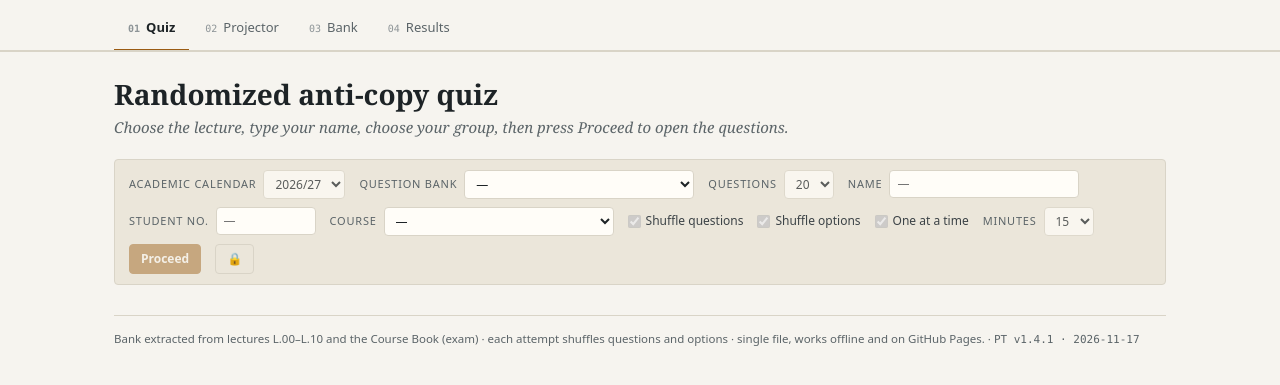
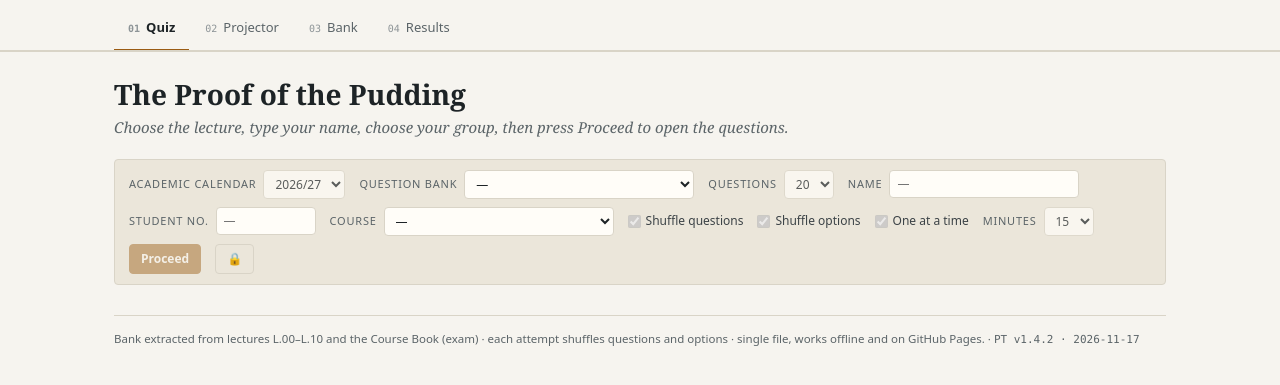
Before and after one commit to ncorticos/ec-ee-machine-pt, a plain HTML site: page index.html in a window 1280 px wide. Shown: the part 45-430 px from the top of the page. Drawn offline with Linux system fonts and the light colour scheme; no server answers.

Commit message:
Quiz title: A Prova dos Nove / The Proof of the Pudding
Co-Authored-By: Claude Opus 5.5 <noreply@anthropic.com>

```diff
--- a/index.html
+++ b/index.html
@@ -5,7 +5,7 @@
 <meta name="robots" content="noindex">
 <meta name="viewport" content="width=device-width, initial-scale=1">
 <!--
-  EC&EE Machine PT 1.4.1 — 2026-11-17 (clean copy of EC&EE Machine 1.30.0 for the Lisbon School of Architecture)
+  EC&EE Machine PT 1.4.2 — 2026-11-17 (clean copy of EC&EE Machine 1.30.0 for the Lisbon School of Architecture)
   Conforto Ambiental & Eficiência Energética / Environmental Comfort & Energy Efficiency
   Banco: 1252 perguntas (as 1383 da EC&EE Machine sem as 131 específicas da Polónia), aulas L.00–L.09 (EN) + L.00–L.03 (PT).
 
@@ -299,7 +299,7 @@ code.mono{background:var(--wash);border-color:var(--line2)}
   <section class="page" id="pg-bank"></section>
   <section class="page" id="pg-res"></section>
   <section class="page" id="pg-lab"></section>
-  <footer><span data-t="foot">Bank extracted from lectures L.00–L.10 and the Course Book (exam) · each attempt shuffles questions and options · single file, works offline and on GitHub Pages.</span> · <span class="meta" title="Version · release date and time (Lisbon)">PT v1.4.1 · 2026-11-17</span></footer>
+  <footer><span data-t="foot">Bank extracted from lectures L.00–L.10 and the Course Book (exam) · each attempt shuffles questions and options · single file, works offline and on GitHub Pages.</span> · <span class="meta" title="Version · release date and time (Lisbon)">PT v1.4.2 · 2026-11-17</span></footer>
 </main>
 <script>
 "use strict";
@@ -309,7 +309,7 @@ const STR = {
 pt:{
  brandsub:"Conforto Ambiental & Eficiência Energética", grade:"Classificação", gradeUnit:"valores", navTheory:"Teoria", navMachine:"Máquina", navLab:"Design Lab", navBook:"Abre o Manual do Curso num novo separador",
  tabs:[["quiz","01","Questionário"],["proj","02","Projetor"],["bank","03","Banco"],["res","04","Resultados"]],
- quizH:"Questionário aleatório anti-cópia",
+ quizH:"A Prova dos Nove",
  quizP:"Escolha a aula, escreva o nome, escolha o grupo e carregue em Prosseguir para abrir as perguntas.",
  bank:"Banco de perguntas", nq:"N.º perguntas", name:"Nome", klass:"Curso",
  shufQ:"Baralhar perguntas", shufO:"Baralhar opções", oneBy:"Uma de cada vez", mins:"Minutos",
@@ -380,7 +380,7 @@ pt:{
 en:{
  brandsub:"Environmental Comfort & Energy Efficiency", grade:"Grade", gradeUnit:"out of 20", navTheory:"Theory", navMachine:"Machine", navLab:"Design Lab", navBook:"Opens the Course Book in a new tab",
  tabs:[["quiz","01","Quiz"],["proj","02","Projector"],["bank","03","Bank"],["res","04","Results"]],
- quizH:"Randomized anti-copy quiz",
+ quizH:"The Proof of the Pudding",
  quizP:"Choose the lecture, type your name, choose your group, then press Proceed to open the questions.",
  bank:"Question bank", nq:"Questions", name:"Name", klass:"Course",
  shufQ:"Shuffle questions", shufO:"Shuffle options", oneBy:"One at a time", mins:"Minutes",
```
